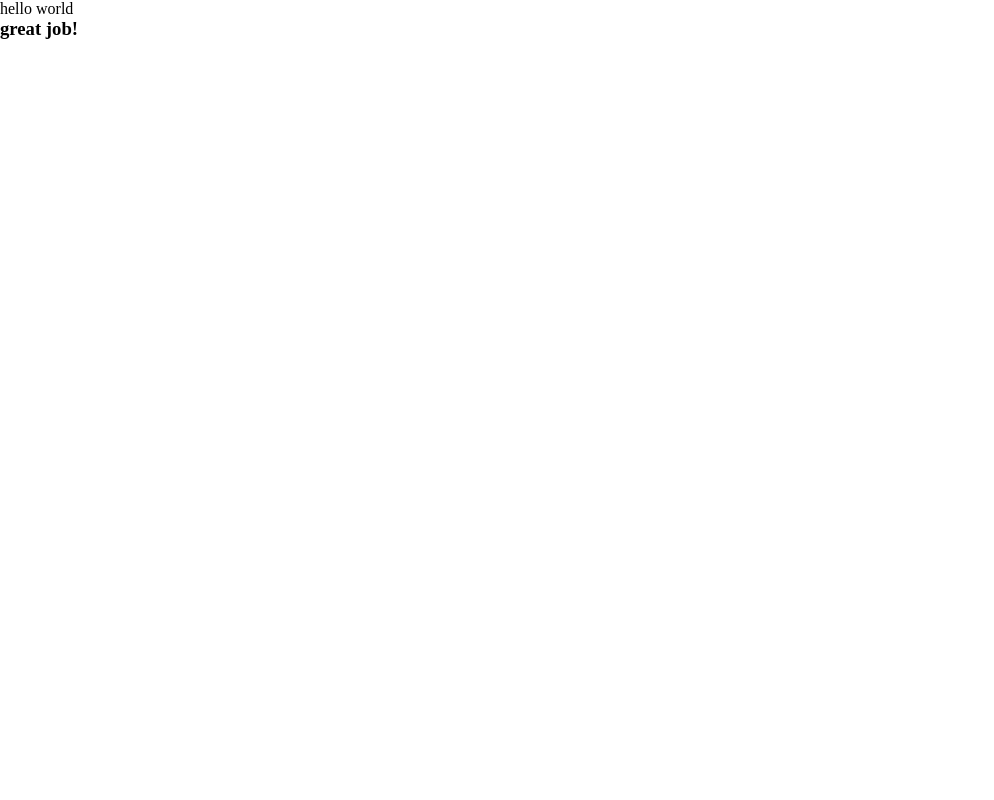
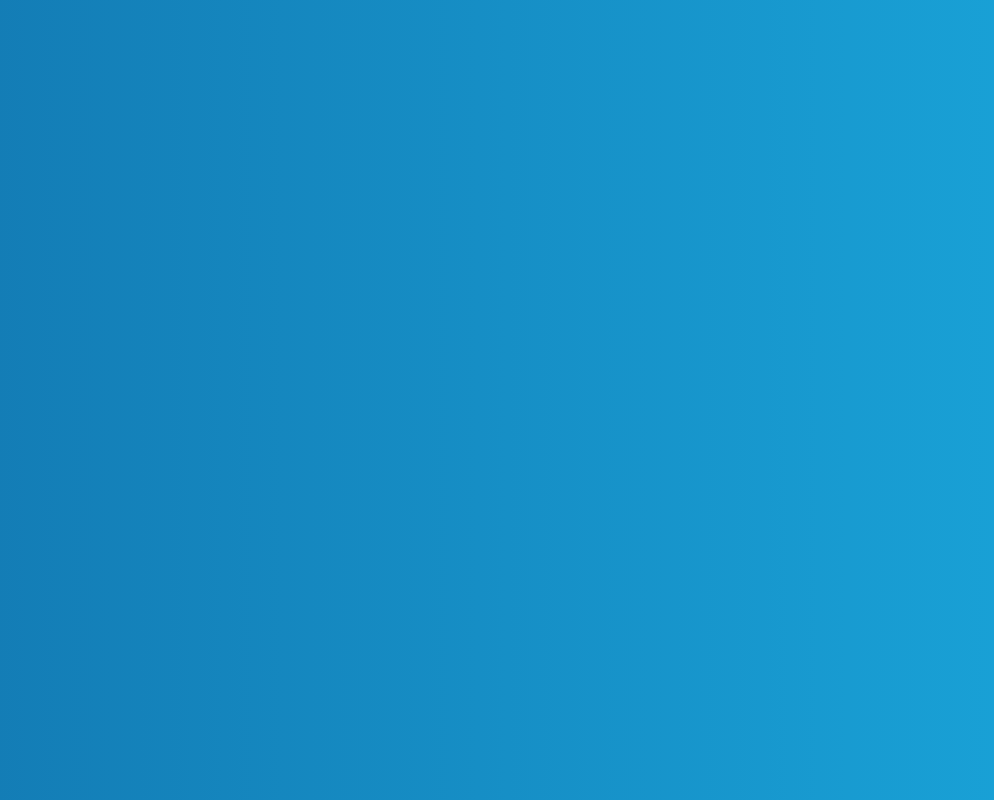
Before and after one commit to Cecile-Hirschauer/inspirational-quotes-generator, a Next.js app: page / in a window 1280 px wide. Shown: the whole page, without its empty margins (0-994 px from the left). Built offline with nearby package versions, Linux system fonts and the light colour scheme.

Commit message:
Create a Dynamic Background

```diff
--- /dev/null
+++ b/components/QuoteGenerator/QuoteGeneratorElements.tsx
@@ -0,0 +1,22 @@
+import React from 'react';
+import styled from 'styled-components';
+import Link from "next/link";
+import Image from "next/image";
+
+export const GradientBackgroundCon = styled.div
+    `background: linear-gradient(to right, #000046, #1CB5E8);
+     background-size: 400% 400%;
+     animation: gradient 6s ease infinite;
+     height: 100vh;
+     width: 100vw;
+     @keyframes gradient {
+            0% {
+                background-position: 0% 50%;
+                }
+            50% {
+                background-position: 100% 50%;
+                }
+            100% {
+                background-position: 0% 50%;
+                }
+     }`;
--- a/package.json
+++ b/package.json
@@ -22,6 +22,7 @@
     "typescript": "5.2.2"
   },
   "devDependencies": {
+    "@types/styled-components": "^5.1.28",
     "autoprefixer": "^10.4.16",
     "babel-plugin-styled-components": "^2.1.4",
     "postcss": "^8.4.31",
--- a/pages/index.tsx
+++ b/pages/index.tsx
@@ -1,4 +1,5 @@
 import Head from 'next/head'
+import {GradientBackgroundCon} from "@/components/QuoteGenerator/QuoteGeneratorElements";
 
 
 export default function Home() {
@@ -10,10 +11,10 @@ export default function Home() {
                 <meta name="viewport" content="width=device-width, initial-scale=1"/>
                 <link rel="icon" href="/favicon.ico"/>
             </Head>
-            <main>
-                <div>hello world</div>
-                <h3>great job!</h3>
-            </main>
+                {/* Background */}
+            <GradientBackgroundCon>
+
+            </GradientBackgroundCon>
         </>
     )
 }
```
Also changed, not shown: 1 other file (tests, documents, lock files or other folders).
